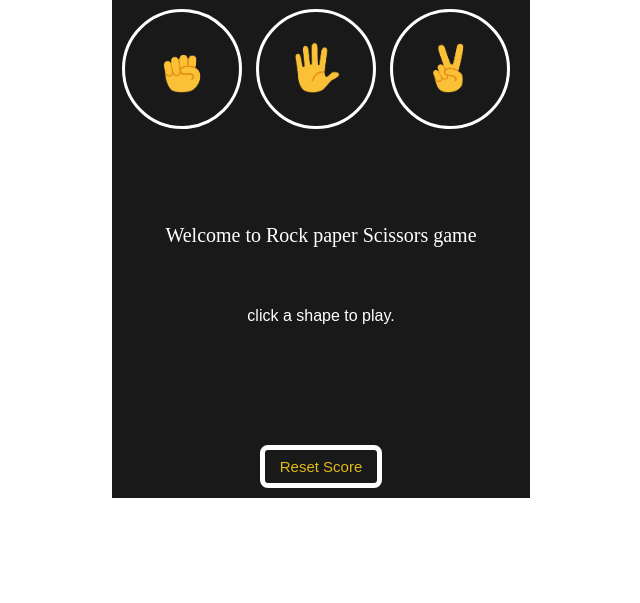
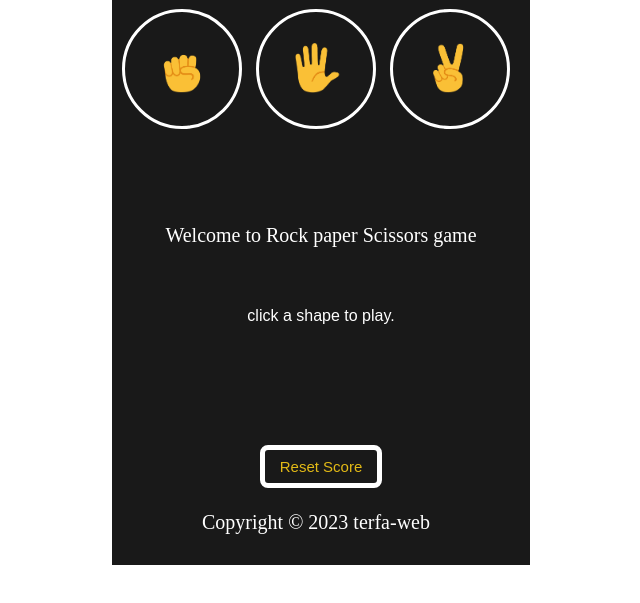
Before and after one commit to Terfa-web/RockPaperScissors, a plain HTML site: page index.html in a window 1280 px wide. Shown: the part 163-766 px from the top of the page, without its empty margins (319-959 px from the left). Drawn offline with Linux system fonts and the light colour scheme.

Commit message:
Update index.html
Added my copyright footer paragraph

```diff
--- a/index.html
+++ b/index.html
@@ -41,6 +41,7 @@
                 localStorage.removeItem('score');
                 updateScoreElement();
               " class = "reset-score">Reset Score</button>
+            <p>Copyright &#169; 2023 terfa-web  &nbsp;  <i class="fa fa-github" style="font-size:24px"></i></p>
           </div>
 
   </div>
```
